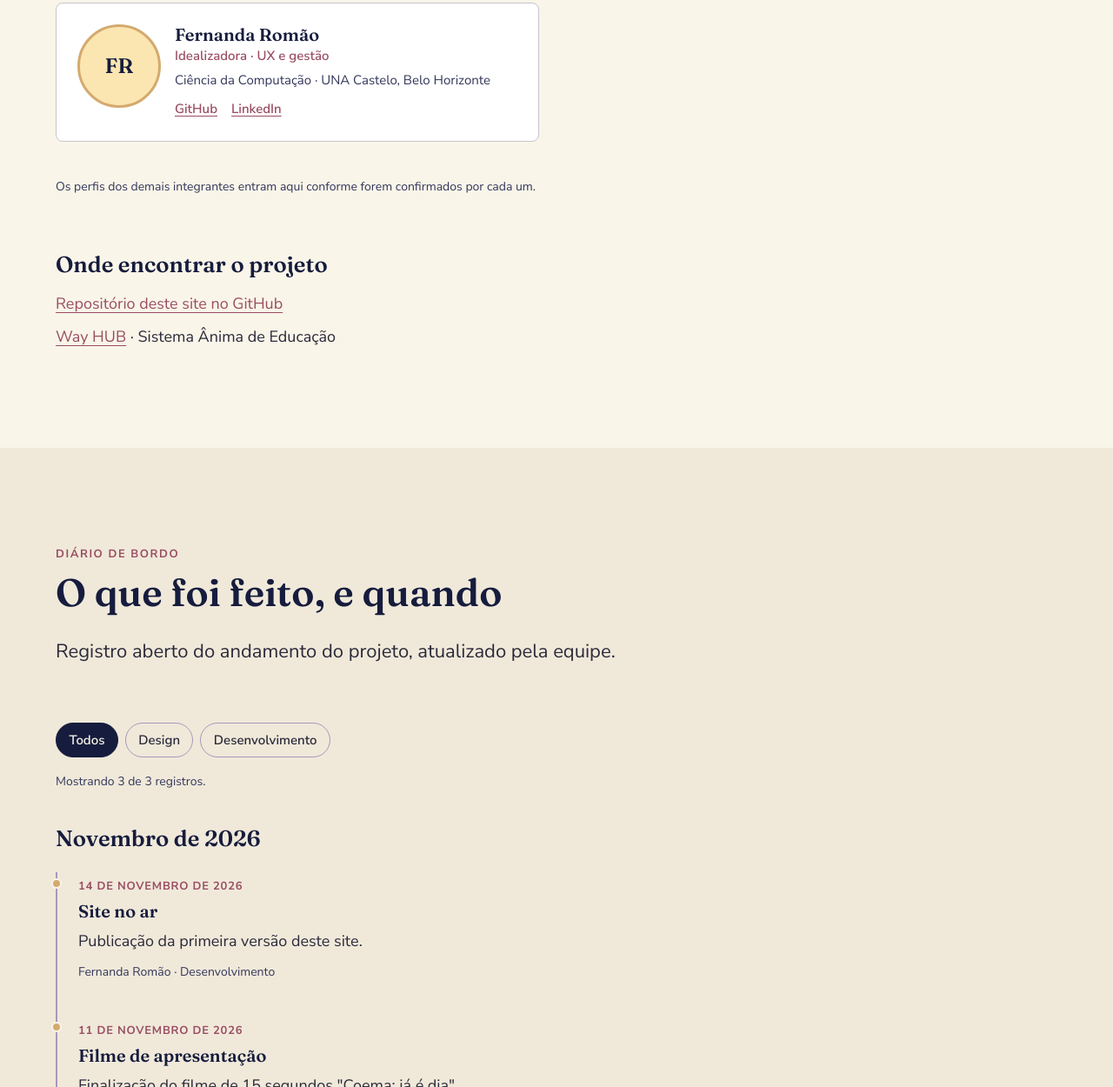
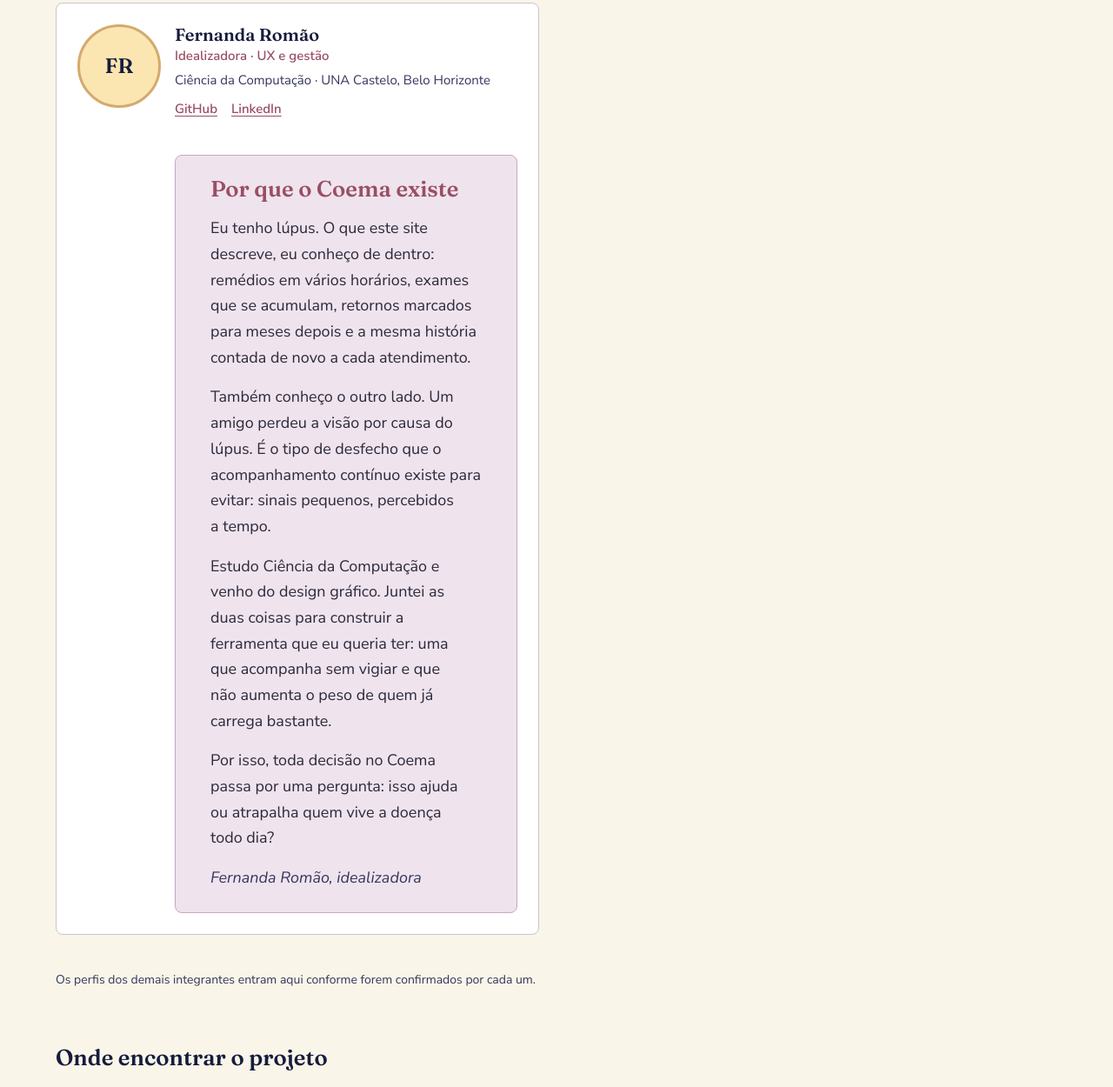
Before and after one commit to NandaRomao/coema-site, a plain HTML site: page bastidores.html in a window 1280 px wide. Shown: the part 854-2104 px from the top of the page at 87% size. Drawn offline with Linux system fonts and the light colour scheme.

Commit message:
feat: caixa por que o Coema existe

```diff
--- a/bastidores.html
+++ b/bastidores.html
@@ -160,6 +160,29 @@
                     >LinkedIn</a
                   >
                 </p>
+                <aside class="historia" aria-labelledby="historia-titulo">
+  <h3 class="historia__titulo" id="historia-titulo">Por que o Coema existe</h3>
+  <p>
+    Eu tenho lúpus. O que este site descreve, eu conheço de dentro: remédios
+    em vários horários, exames que se acumulam, retornos marcados para meses
+    depois e a mesma história contada de novo a cada atendimento.
+  </p>
+  <p>
+    Também conheço o outro lado. Um amigo perdeu a visão por causa do lúpus.
+    É o tipo de desfecho que o acompanhamento contínuo existe para evitar:
+    sinais pequenos, percebidos a tempo.
+  </p>
+  <p>
+    Estudo Ciência da Computação e venho do design gráfico. Juntei as duas
+    coisas para construir a ferramenta que eu queria ter: uma que acompanha
+    sem vigiar e que não aumenta o peso de quem já carrega bastante.
+  </p>
+  <p>
+    Por isso, toda decisão no Coema passa por uma pergunta: isso ajuda ou
+    atrapalha quem vive a doença todo dia?
+  </p>
+  <p class="historia__assinatura">Fernanda Romão, idealizadora</p>
+</aside>
               </div>
             </li>
           </ul>
--- a/css/base.css
+++ b/css/base.css
@@ -46,6 +46,8 @@
   --grafite: #2b2a3a;
   --rose-escuro: #9a4e63;
   --azul-profundo: #3e5f80;
+  --lavanda-rosada: #efe3ee;
+  --lavanda-rosada-borda: #c9a7c1;
 
   /* Triagem */
   --verde: #6fae7d;
--- a/css/componentes.css
+++ b/css/componentes.css
@@ -834,3 +834,35 @@
 .menu__link[aria-current="page"] {
   border-bottom-color: var(--mostarda);
 }
+/* Caixa pessoal: por que o Coema existe */
+
+.historia {
+  max-width: 46rem;
+  margin-top: var(--espaco-4);
+  padding: var(--espaco-3) var(--espaco-4);
+  background-color: var(--lavanda-rosada);
+  border: 1px solid var(--lavanda-rosada-borda);
+  border-radius: var(--raio);
+}
+
+.historia__titulo {
+  margin-bottom: var(--espaco-2);
+  font-family: var(--fonte-titulo);
+  font-size: var(--titulo-3);
+  color: var(--rose-escuro);
+}
+
+.historia p + p {
+  margin-top: var(--espaco-2);
+}
+
+.historia__assinatura {
+  font-style: italic;
+  color: var(--indigo);
+}
+
+@media (max-width: 47.99rem) {
+  .historia {
+    padding: var(--espaco-3);
+  }
+}
```
